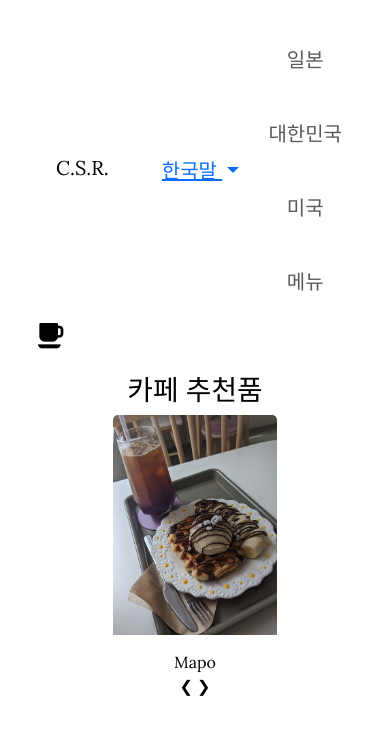
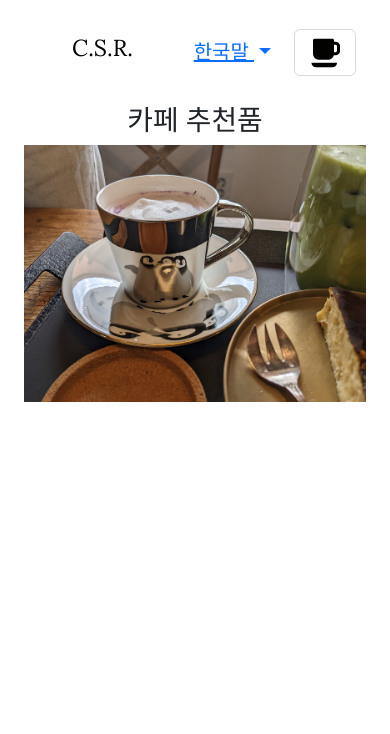
Before and after one commit to cynzapata/coffeeshop, a plain HTML site: page koreanindex.html in a window 390 px wide. Drawn offline with nearby package versions, Linux system fonts and the light colour scheme.

Commit message:
added updated version of korean translation of home page

```diff
--- a/koreanindex.html
+++ b/koreanindex.html
@@ -1,3 +1,4 @@
+<!---This class contains code for the home page in Korean-->
 <!DOCTYPE html>
 <html lang="en">
 <head>
@@ -5,7 +6,7 @@
     <meta http-equiv="X-UA-Compatible" content="IE=edge">
     <meta name="viewport" content="width=device-width, initial-scale=1.0">
      <!-- Class Title -->
-    <title>Home Page Translated to Korean</title>
+    <title>Cafe Main Page in Korean</title>
     <link rel="preconnect" href="https://fonts.googleapis.com">
 <link rel="preconnect" href="https://fonts.gstatic.com" crossorigin>
 <link href="https://fonts.googleapis.com/css2?family=Lora&display=swap" rel="stylesheet">
@@ -18,100 +19,75 @@
 </head>
 <body>
      <!-- Container to hold navbar and brand/title-->
-    <div class="container">
+    <div class="container-lg">
         <nav class="navbar navbar-expand-lg">
 
          <!-- Title/brand-->
-         <h1><a class="navbar-brand" href="#">C.S.R.</a></h1>
+         <h1><a class="navbar-brand fs-3 ms-3" href="index.html">C.S.R.</a></h1>
 
          <!-- Button to change the language of the page-->
          <li class="navbar-item dropdown">
-            <a class="navbar-link dropdown-toggle" href="index.html" id="navbarDropdownMenuLink" role="button" data-bs-toggle="dropdown" aria-expanded="false">
+										<!-- Main page in Korean language-->
+            <a class="navbar-link dropdown-toggle" href="koreanindex.html" id="navbarDropdownMenuLink" role="button" data-bs-toggle="dropdown" aria-expanded="false">
                 한국말
             </a>
+			<!-- Dropdown menu of languages-->
             <ul class="dropdown-menu" aria-labelledby="navbarDropdownMenuLink">
-                <li><a class="dropdown-item" href="index.html">영어</a></li>
-                <li><a class="dropdown-item" href="#">일본어</a></li>
-
-              <li><a class="dropdown-item" href="#">스페인어</a></li>
+              <li><a class="dropdown-item" href="japaneseindex.html">일본어</a></li>
+              <li><a class="dropdown-item" href="koreanindex.html">스페인어</a></li>
+              <li><a class="dropdown-item" href="index.html">영어</a></li>
             </ul>
           </li>
 
+			 <!-- Menu Icon when on phone -->
+			<button class="navbar-toggler" type="button" data-bs-toggle="collapse" data-bs-target="#btn">
+			<i class='bx bxs-coffee-alt bx-md' id="coffee-cup"></i>
+			</button>
+
+			<div class=" collapse navbar-collapse " id="btn">
           <!-- Nav bar Pages-->
-         <ul class="navbar-nav justify-content-center">
+         <ul class="navbar-nav ms-auto">
+				<!-- Japan Page-->
             <li class="nav-item active">
                 <a class="nav-link" href="japan.html">일본</a>
              </li>
+				<!-- South Korea Page-->
              <li class="nav-item active">
-                <a class="nav-link" href="southkorea.html">대한민국</a>
+                <a class="nav-link" href="korea.html">대한민국</a>
              </li>
+
+				<!-- United States Page-->
              <li class="nav-item active">
                 <a class="nav-link" href="unitedstates.html">미국</a>
              </li>
-             <li class="nav-item active">
-                <a class="nav-link" href="#">메뉴</a>
-             </li>
+            </ul>
+			</div>
 
 
-            </ul>
-             <!-- Menu Icon-->
-            <div class='bx bxs-coffee-alt' id="coffee-cup"></div>
+</div>
+
+<!---container to hold title of webpage-->
+<div class="container-lg">
+    <div class="row">
+        <div class="col-sm-12">
+        <h1 class="text-center">카페 추천품</h1>
+    </div>
 
 </div>
-<div class="container">
-    <div class="row">
-        <div class="col-sm-12">
-        <h1>카페 추천품</h1>
-        </div>
-    </div>
-</div>
-    <div class="container">
+
+<!-- this container holds the image of the home page -->
+    <div class="container-lg">
         <div class="box">
-         <!-- First Column of Photos displayed -->
-
          <div class="mySlides">
-
-
-              <img src="cafeinmapo.jpg">
-              <div class="numbertext">Mapo</div>
-              <!-- <div class="column"> -->
-                <!-- <img class="demo cursor" src="#" style="width:100%" onclick="currentSlide(1)" alt="Mapo">
-              </div> -->
-          </div>
-          <div class="mySlides">
-
-              <img src="cafeinbusan.jpg" >
-              <div class="numbertext">Busan</div>
-              <!-- <div class="column">
-                <img class="demo cursor" src="#" style="width:100%" onclick="currentSlide(2)" alt="Busan">
-              </div> -->
+              <img src="cafeinhanok.jpeg">
           </div>
 
-          <div class="mySlides">
-
-              <img src="cafeinsinchon.jpeg" >
-              <div class="numbertext">Sinchon</div>
-          </div>
-
-
-
 </div></div>
-
-
-<!---container to hold arrows and captions-->
-<div class="container">
-    <div class = arrow>
-<a class="prev" onclick="plusSlides(-1)">&#10094;</a>
-<!-- <div class="caption-container">
-    <p id="caption"></p>
- </div>   -->
-<a class="next" onclick="plusSlides(1)">&#10095;</a>
-</div>
-</div>
-
-
+<!-- Breaks to add space at the footer of the page-->
+<br>
+<br>
+<br>
 <!---custom js file links-->
-<script src="arrow.js"></script>
 <script src="https://cdn.jsdelivr.net/npm/bootstrap@5.3.1/dist/js/bootstrap.bundle.min.js" integrity="sha384-HwwvtgBNo3bZJJLYd8oVXjrBZt8cqVSpeBNS5n7C8IVInixGAoxmnlMuBnhbgrkm" crossorigin="anonymous"></script>
 </div>
 </body>
```
Also changed, not shown: spanishindex.html (+2 -3 lines).
